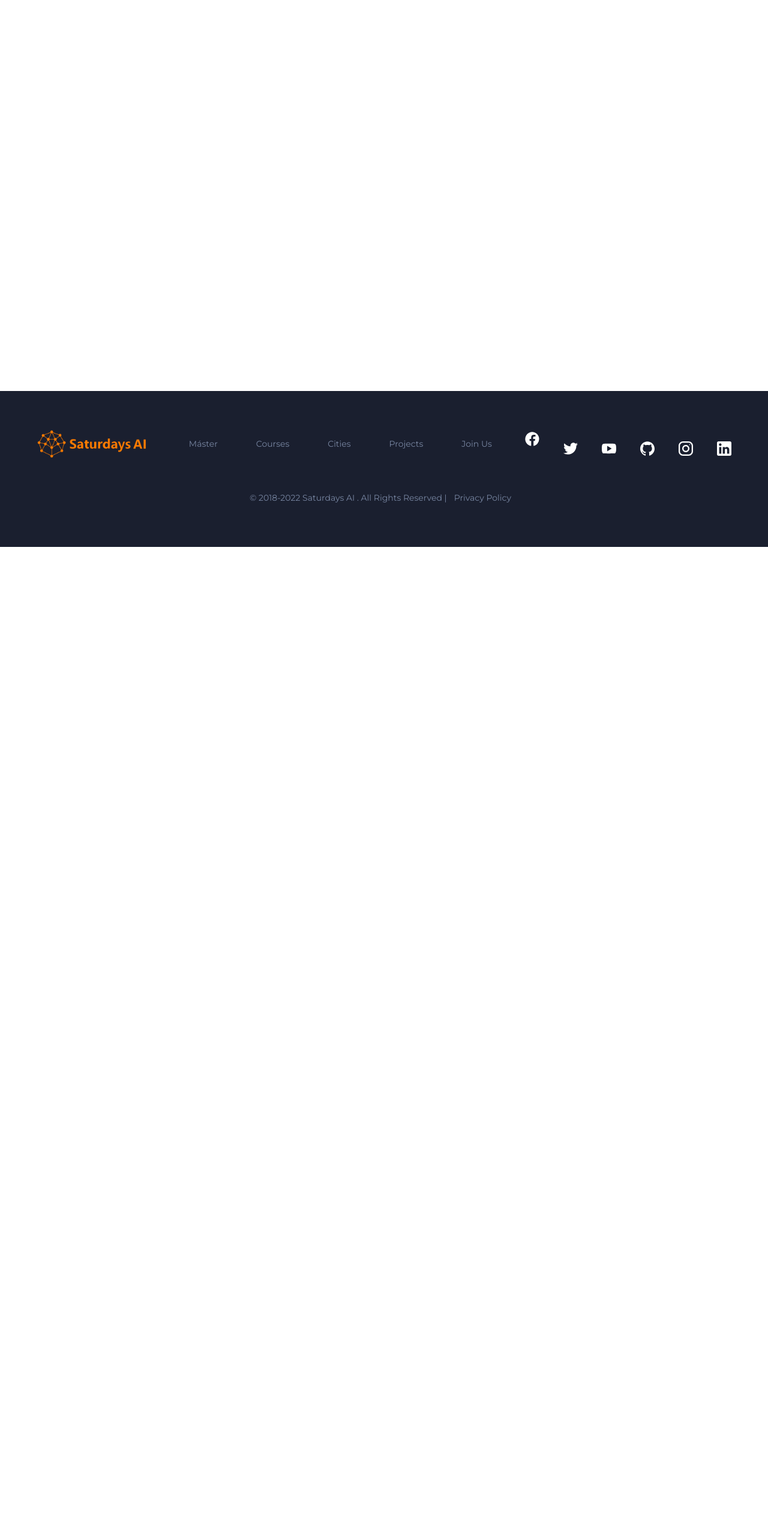
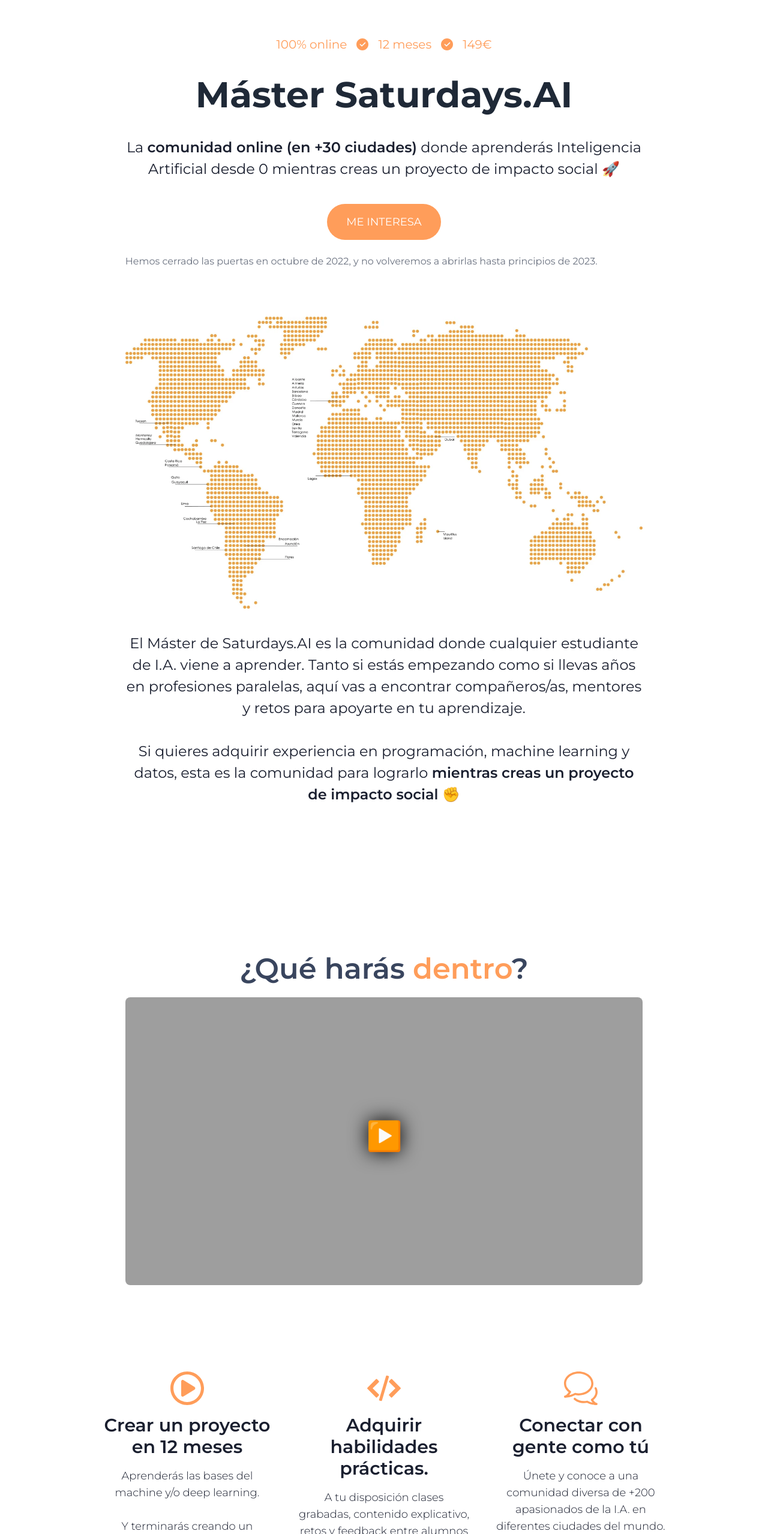
Before and after one commit to SaturdaysAI/python4ai-react, a React (Vite) app: page /master-ia-online in a window 1280 px wide. Shown: the part 228-2786 px from the top of the page at 60% size. Before the commit the page ends 1140 px from the top, so only its background shows below. Built offline with nearby package versions, Linux system fonts and the light colour scheme.

Commit message:
Creating master page header

```diff
--- a/src/components/CTAButton.tsx
+++ b/src/components/CTAButton.tsx
@@ -1,7 +1,8 @@
 import { FC, PropsWithChildren } from 'react'
 interface CourseButtonProps {
     active?: boolean,
-    to: string
+    to: string,
+    orangeBg?: boolean
 }
 
 const CTAButton: FC<PropsWithChildren<CourseButtonProps>> = ({children, active, to}) => {
@@ -13,9 +14,13 @@
     )
 }
 
-const CourseButton: FC<PropsWithChildren<CourseButtonProps>> = ({children, to}) => {
+const CourseButton: FC<PropsWithChildren<CourseButtonProps>> = ({children, to, orangeBg}) => {
     return (
-        <a href={to} className="rounded-full py-4 px-8 text-lg font-normal border-2 w-fit bg-charcoal text-white mx-auto lg:mx-0">
+        <a href={to} className={`rounded-full py-4 px-8 text-lg font-normal  w-fit
+                               text-white mx-auto lg:mx-0 hover:scale-105 transition-transform duration-200
+                               ${orangeBg !== undefined && orangeBg === true ?
+                               "bg-tangerine border-0" :
+                               "bg-charcoal border-2"}`}>
             {children}
         </a>
     )
--- a/src/components/CourseInfo.tsx
+++ b/src/components/CourseInfo.tsx
@@ -1,20 +1,19 @@
-import { FC } from "react"
+import { FC, PropsWithChildren } from "react"
 
 interface CourseInfoProps {
   logo: string,
-  messageDescription: string,
-  messageTitle: string,
-  description: string,
+  messageDescription?: string,
+  messageTitle: string
 }
 
-const CourseInfo: FC<CourseInfoProps> = ({logo, messageDescription, messageTitle, description}) => {
+const CourseInfo: FC<PropsWithChildren<CourseInfoProps>> = ({logo, messageDescription, messageTitle, children}) => {
   return (
     <div className="flex flex-col text-center gap-y-4 w-72">
       <img src={logo} alt="Clock" className="h-14 w-14 mx-auto" />
-      <h3 className="text-2xl font-light">{messageDescription}</h3>
+      {messageDescription && <h3 className="text-2xl font-light">{messageDescription}</h3>}
       <h2 className="text-3xl font-semibold">{messageTitle}</h2>
-      <p className="text-sm font-light">
-        {description}
+      <p className="text-lg font-light">
+        {children}
       </p>
     </div>
   )
--- a/src/components/navigation/Footer.tsx
+++ b/src/components/navigation/Footer.tsx
@@ -21,8 +21,8 @@
           <img src={Logo} alt="Saturdays AI Logo" className="h-12" />
         </Link>
         <div className="flex flex-row space-x-10 mx-auto my-10 lg:my-0">
-          <NavLink inFooter={true} to="https://saturdays.ai/master-ia-online/">Máster</NavLink>
-          <NavLink inFooter={true} to="https://saturdays.ai/online/">Courses</NavLink>
+          <NavLink inFooter={true} to="/master-ia-online/">Máster</NavLink>
+          <NavLink inFooter={true} to="/online/">Courses</NavLink>
           <NavLink inFooter={true} to="https://saturdays.ai/cities/">Cities</NavLink>
           <NavLink inFooter={true} to="https://saturdays.ai/proyectos/">Projects</NavLink>
           <NavLink inFooter={true} to="https://saturdays.ai/create-your-own-ai-saturdays/">Join Us</NavLink>
--- a/src/components/navigation/Navbar.tsx
+++ b/src/components/navigation/Navbar.tsx
@@ -30,7 +30,7 @@
     <nav className="flex flex-row justify-center lg:justify-between items-center py-2 lg:py-20 bg-white bg-opacity-80
                     sticky top-0 lg:relative z-10 backdrop-blur-lg">
       {/* Logo, main links and log in link */}
-      <Link className="order-last lg:order-none mx-auto" to="/">
+      <Link className="order-last lg:order-none mx-auto lg:mx-0" to="/">
         <img src={Logo} alt="Saturdays AI Logo" className="h-12" />
       </Link>
       {
@@ -53,7 +53,7 @@
         ) : (
           <>
             <div className="flex flex-row space-x-10">
-              <NavLink currentRoute={route} to="https://saturdays.ai/master-ia-online/">Máster</NavLink>
+              <NavLink currentRoute={route} to="/master-ia-online/">Máster</NavLink>
               <NavLink currentRoute={route} to="/online/">Courses</NavLink>
               <NavLink currentRoute={route} to="https://saturdays.ai/cities/">Cities</NavLink>
               <NavLink currentRoute={route} to="https://saturdays.ai/proyectos/">Projects</NavLink>
@@ -73,7 +73,7 @@
                 {/* transition max height */}
                 <div className={`absolute top-10 bg-white rounded-lg shadow-lg overflow-hidden w-40 transition-all duration-300 ease-in-out z-10
                                 ${isOpen ? "max-h-96" : "max-h-0 pointer-events-none"}`}>
-                    <NavLink to="https://saturdays.ai/about/">About</NavLink>
+                    <NavLink to="/about/">About</NavLink>
                     <NavLink to="https://saturdays.ai/podcast/">Podcast</NavLink>
                     <NavLink to="https://saturdays.ai/blog-y-noticias/">Blog</NavLink>
                     <NavLink to="https://saturdays.ai/ai-saturdays/">Ai Saturdays</NavLink>
--- a/src/pages/MasterIAOnline.tsx
+++ b/src/pages/MasterIAOnline.tsx
@@ -1,8 +1,129 @@
 import { FC } from "react"
+import CourseHero from "../components/CourseHero"
+import { CourseInfo } from "../components/CourseInfo"
+import { CourseSectionTitle, CourseSectionDescription, CourseSectionImage, CourseSection } from "../components/CourseSection"
+import { CourseButton, CTAButton} from "../components/CTAButton"
+import PythonCourseHero from "/pythonCourseHero.webp"
+import LearningPlatform from "/learningPlatform.webp"
+import LearningPath from "/learningPath.png"
+import DSFundamentalsImage from "/datascienceFundamentals.webp"
+import MLPath from "/machinelearningPath.png"
+import DLPath from "/deeplearningPath.png"
+import GenerativeAI from "/generativeAI.webp"
+import PlayButton from "../assets/play-button.svg"
+import Book from "../assets/book.svg"
+import Check from "../assets/check.svg"
+import Clock from "../assets/clock.svg"
+import Chat from "../assets/chat.svg"
+import Certificate from "../assets/certificate.svg"
+import Code from "../assets/code.svg"
+import Map from "../assets/map.svg"
+import Save from "../assets/save.svg"
+import SaturdaysMap from "/saturdaysMap.webp"
+import { SectionTitle, SectionSubtitle } from "../components/SectionTitle"
 
 const MasterIAOnline = () => {
+  const MASTER_VIDEO_ID = "QRqsh5Znupg"
+
+  const videoCoverStyles = `
+    <style>
+      * {
+        padding:0;
+        margin:0;
+        overflow:hidden;
+      }
+      html, body {
+        height:100%;
+      }
+      img, span {
+        position:absolute;
+        width:100%;
+        top:0;
+        bottom:0;
+        margin:auto;
+      }
+      span {
+        height:1.5em;
+        text-align:center;
+        font:48px sans-serif;
+        color:white;
+        text-shadow:0 0 32px black;
+        overflow: visible;
+      }</style>
+  `
+
   return (
-    <div>MasterIAOnline</div>
+    <div className="mt-20">
+      <section className="flex flex-col items-center">
+        {/* Properties: 100% online, 12 meses, 149€ */}
+        <div className="flex flex-wrap font-medium text-tangerine text-xl">
+          <h4>100% online</h4>
+          <img src={Check} className="w-5 mx-4" alt="check" />
+          <h4>12 meses</h4>
+          <img src={Check} className="w-5 mx-4" alt="check" />
+          <h4>149€</h4>
+        </div>
+
+        <h1 className="text-6xl font-bold text-center text-gray-800 my-10">
+          Máster Saturdays.AI
+        </h1>
+        <h3 className="text-2xl font-normal text-center w-3/4 leading-9 mb-10">
+          La <b>comunidad online (en +30 ciudades)</b> donde aprenderás Inteligencia Artificial desde 0 mientras creas un proyecto de impacto social 🚀
+        </h3>
+        <CourseButton orangeBg={true} to="https://form.typeform.com/to/t6cIe3Is#parte_web=xxxxx&isalumni=xxxxx">
+          ME INTERESA
+        </CourseButton>
+        <p className="text-gray-500 text-md w-3/4 mt-6">
+          Hemos cerrado las puertas en octubre de 2022, y no volveremos a abrirlas hasta principios de 2023.
+        </p>
+        <img src={SaturdaysMap} className="w-3/4 mt-20" alt="saturdays map" />
+        <p className="text-lg md:text-2xl font-normal text-center w-3/4 leading-8 md:leading-9 my-10">
+          El Máster de Saturdays.AI es la comunidad donde cualquier estudiante de I.A. viene a aprender. Tanto si estás empezando como si llevas años en profesiones paralelas, aquí vas a encontrar compañeros/as, mentores y retos para apoyarte en tu aprendizaje.
+          <br /><br />
+          Si quieres adquirir experiencia en programación, machine learning  y datos, esta es la comunidad para lograrlo <b>mientras creas un proyecto de impacto social</b> ✊
+        </p>
+      </section>
+      <div className="mt-52">
+        <SectionTitle>¿Qué harás <span className="text-tangerine">dentro</span>?</SectionTitle>
+        <iframe title="Tutorial Video"
+                allow="accelerometer; autoplay; clipboard-write; encrypted-media; gyroscope; picture-in-picture" allowFullScreen
+                className="rounded-lg drop-shadow-blue w-full sm:w-3/4 h-[200px] sm:h-[250px] md:h-[300px] xl:h-[480px] 2xl:h-[720px] 2xl:w-[1280px] mx-auto mt-6"
+                srcDoc={`
+                  ${videoCoverStyles}
+                  <a href=https://www.youtube-nocookie.com/embed/${MASTER_VIDEO_ID}/?autoplay=1>
+                    <img
+                        src=https://img.youtube.com/vi/${MASTER_VIDEO_ID}/hqdefault.jpg
+                        alt='Tutorial Cover'
+                        loading="lazy">
+                    <span>▶️</span>
+                  </a>
+                `} />
+        <section className="mt-36 flex justify-center flex-wrap gap-10">
+          <CourseInfo
+            logo={PlayButton}
+            messageTitle="Crear un proyecto en 12 meses"
+          >
+            Aprenderás las bases del machine y/o deep learning.
+            <br /><br />
+            Y terminarás creando un proyecto de impacto social <b>con la ayuda de mentores</b> con experiencia para conseguir el certificado final.
+          </CourseInfo>
+          <CourseInfo
+            logo={Code}
+            messageTitle="Adquirir habilidades prácticas."
+          >
+            A tu disposición clases grabadas, contenido explicativo, retos y feedback entre alumnos para <b>aprender haciendo</b>.
+          </CourseInfo>
+          <CourseInfo
+            logo={Chat}
+            messageTitle="Conectar con gente como tú"
+          >
+            Únete y conoce a una comunidad diversa de +200 apasionados de la I.A. en diferentes ciudades del mundo.
+            <br /><br />
+            <b>No aprendas en solitario</b>.
+          </CourseInfo>
+      </section>
+      </div>
+    </div>
   )
 }
 
```
Also changed, not shown: src/pages/PythonCourse.tsx (+9 -6 lines), src/assets/check.svg (added), 1 other file (tests, documents, lock files or other folders).
